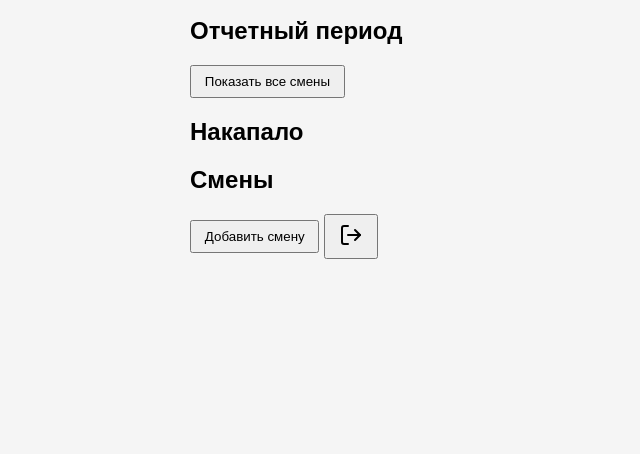
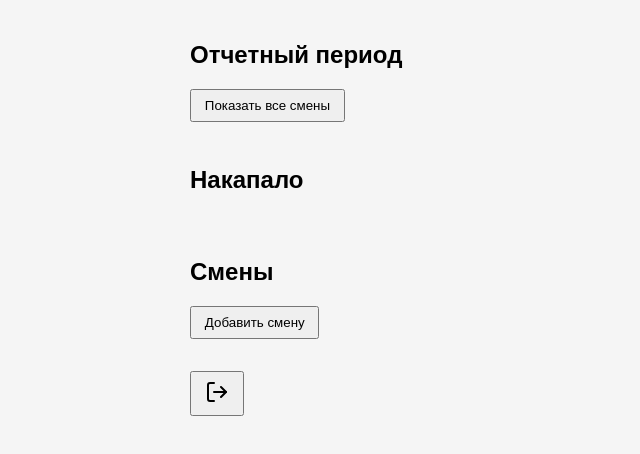
Before and after one commit to kirkoov/piko, a website with bundled scripts: page frontend/index.html in a window 1280 px wide. Shown: the part 122-576 px from the top of the page, without its empty margins (0-640 px from the left). Built offline with nearby package versions, Linux system fonts and the light colour scheme; sample sign-in values are in the browser's storage; files whose address does not match are found by name.

```diff
--- a/frontend/index.html
+++ b/frontend/index.html
@@ -20,6 +20,7 @@
     <link rel="manifest" href="/assets/manifest/site.webmanifest" />
   </head>
   <body>
+    <header>
       <h1 data-i18n="appTitle">Piko App 0.1</h1>
       <select id="language">
         <option value="-">Choose language</option>
@@ -27,21 +28,33 @@
         <option value="fi">Suomi</option>
         <option value="en">English</option>
       </select>
+    </header>
 
+    <main>
+      <section id="period-section">
         <h2 id="period-title" data-i18n="currentPeriod">Period</h2>
+
         <div id="period"></div>
 
         <button id="toggle-shifts" data-i18n="showAllShifts">
           Show all shifts
         </button>
+      </section>
 
+      <section id="balance-section">
         <h2 data-i18n="balance">Balance</h2>
+
         <div id="balance"></div>
+      </section>
 
+      <section id="shifts-section">
         <h2 data-i18n="shifts">Shifts</h2>
+
         <div id="shifts"></div>
 
         <button id="add-shift-btn" data-i18n="addShift">Add Shift</button>
+      </section>
+    </main>
 
     <div id="modal" class="modal" style="display: none">
       <div class="modal-content">
@@ -75,20 +88,19 @@
 
         <button id="save-btn">
           <span class="btn-icon"></span>
-          <!-- <span data-i18n="save">Save</span> -->
         </button>
 
         <button id="cancel-btn">
           <span class="btn-icon"></span>
-          <!-- <span data-i18n="cancel">Cancel</span> -->
         </button>
       </div>
     </div>
 
+    <footer>
       <button id="logout-btn">
         <span class="btn-icon"></span>
-      <!-- <span data-i18n="log_out">Logout</button> -->
       </button>
+    </footer>
 
     <script src="js/translations.js"></script>
     <script type="module" src="js/app.js"></script>
--- a/frontend/style.css
+++ b/frontend/style.css
@@ -159,3 +159,17 @@
 .period-arrow.expanded {
   transform: rotate(90deg);
 }
+
+header {
+  margin-bottom: 1.5rem;
+}
+
+main {
+  display: flex;
+  flex-direction: column;
+  gap: 1.5rem;
+}
+
+footer {
+  margin-top: 2rem;
+}
```
Also changed, not shown: frontend/assets/manifest/site.webmanifest, 1 other file. Lines whose indentation alone changed are shown as unchanged.
